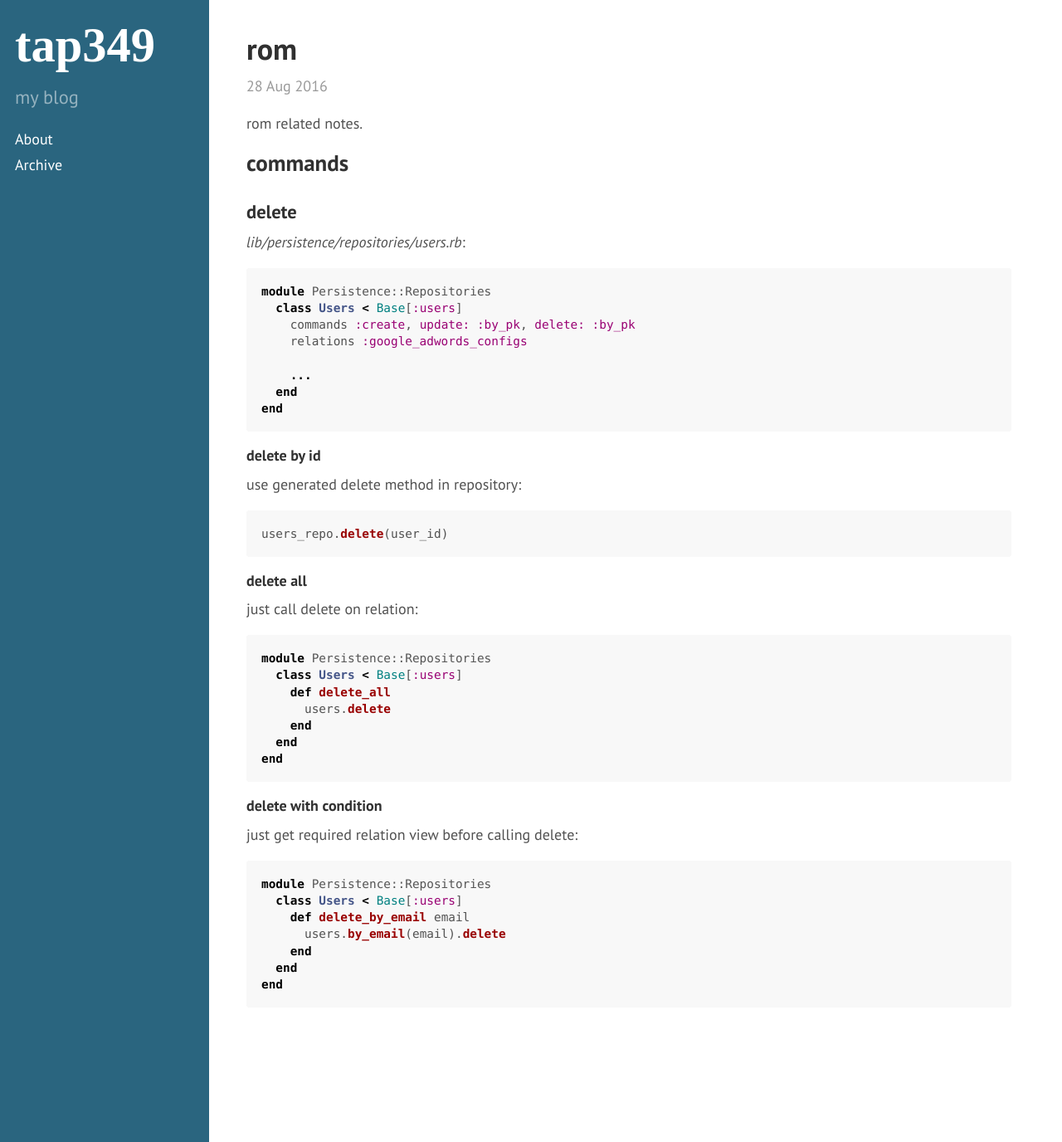
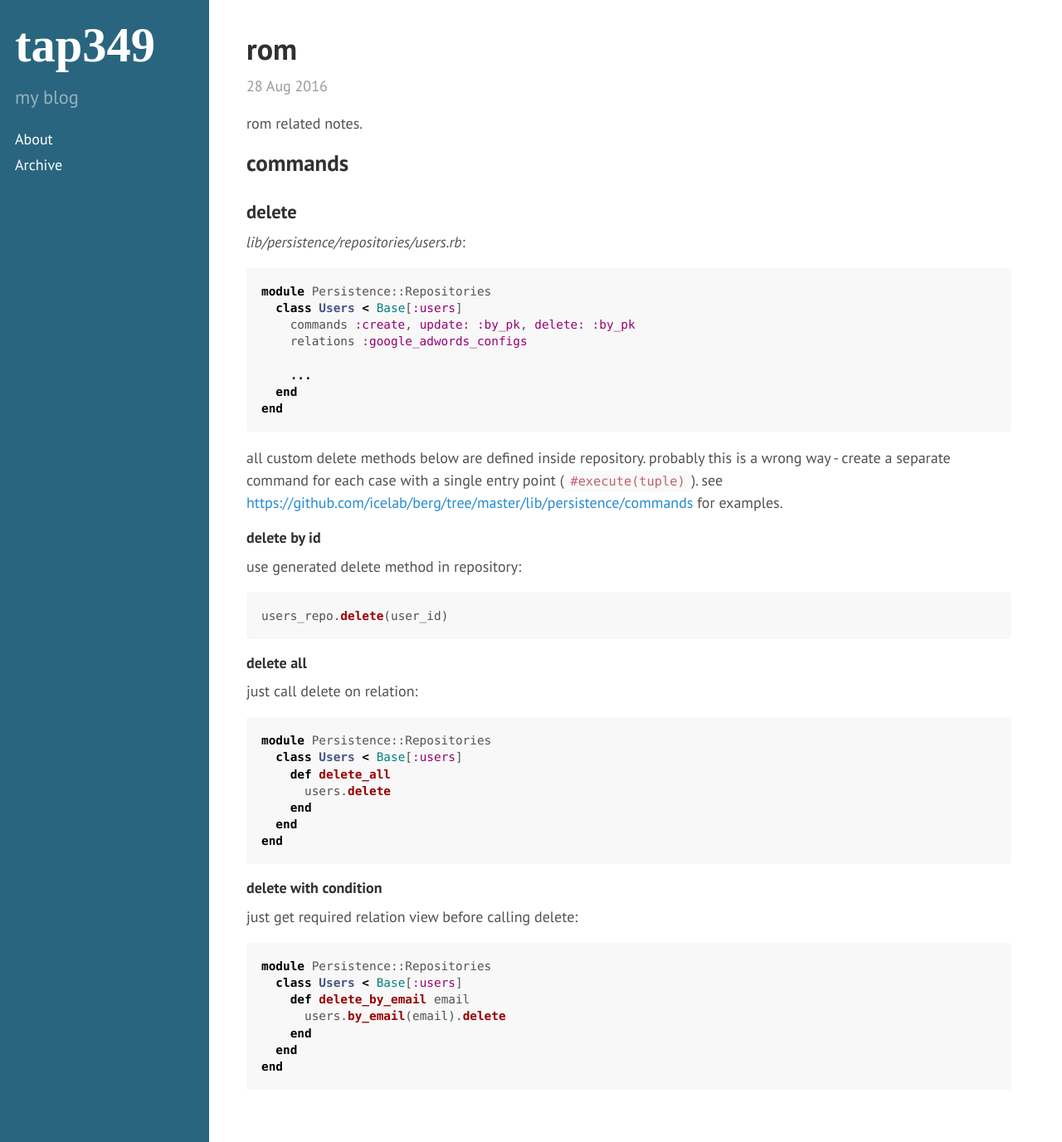
Before and after one commit to tap349/tap349.github.io, a Jekyll site: the page built from _posts/2016-08-29-rom.md, in a window 1280 px wide and 1376 px high. Shown: the whole window at 83% size. Built offline with Jekyll 4.4.1, drawn with Linux system fonts in a browser that asks for light colours.

Commit message:
update 2016-08-29_01:32:50

````diff
--- a/_posts/2016-08-29-rom.md
+++ b/_posts/2016-08-29-rom.md
@@ -26,6 +26,12 @@ module Persistence::Repositories
   end
 end
 ```
+
+all custom delete methods below are defined inside repository.
+probably this is a wrong way - create a separate command for each case
+with a single entry point (`#execute(tuple)`).
+see <https://github.com/icelab/berg/tree/master/lib/persistence/commands>
+for examples.
 
 #### delete by id
 
````
